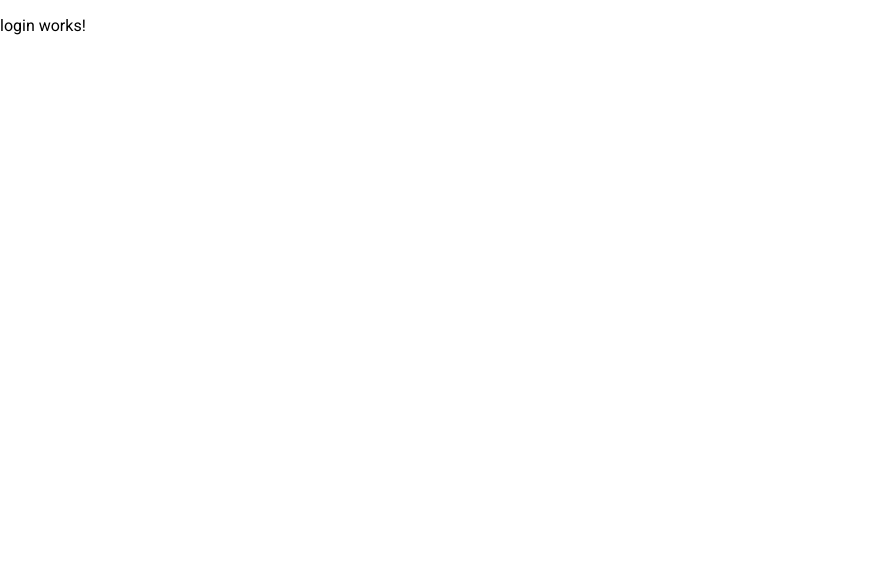
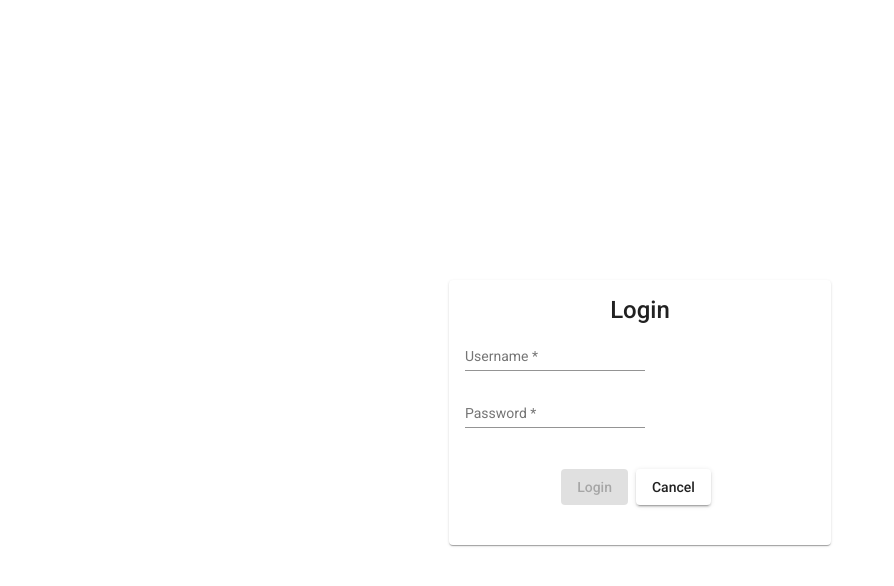
Before and after one commit to ken00535/note-manager-web, an Angular app: page /login in a window 1280 px wide. Shown: the top 586 px of the page, without its empty margins (0-894 px from the left). Built offline with nearby package versions, Linux system fonts and the light colour scheme.

Commit message:
feat(login): add login page

```diff
--- a/src/app/app.module.ts
+++ b/src/app/app.module.ts
@@ -1,5 +1,5 @@
 import { BrowserModule } from '@angular/platform-browser';
-import { FormsModule } from '@angular/forms';
+import { FormsModule, ReactiveFormsModule } from '@angular/forms';
 import { NgModule } from '@angular/core';
 import { MatCardModule } from '@angular/material/card';
 import { MatButtonModule } from '@angular/material/button';
@@ -13,6 +13,7 @@ import { HttpClientModule } from '@angular/common/http';
 import { AppComponent } from './app.component';
 import { NoteListComponent } from './entry/note-list/note-list.component';
 import { NoteComponent } from './entry/note-list/note/note.component';
+import { LoginComponent } from './entry/login/login.component';
 
 import { BrowserAnimationsModule } from '@angular/platform-browser/animations';
 
@@ -24,6 +25,7 @@ import { AppRoutesModule } from './app-routes.module';
 @NgModule({
   declarations: [
     AppComponent,
+    LoginComponent,
     NoteListComponent,
     NoteComponent,
     NavbarComponent,
@@ -40,6 +42,7 @@ import { AppRoutesModule } from './app-routes.module';
     BrowserModule,
     BrowserAnimationsModule,
     FormsModule,
+    ReactiveFormsModule,
     HttpClientModule,
     AppRoutesModule
   ],
--- a/src/app/entry/login/login.component.css
+++ b/src/app/entry/login/login.component.css
@@ -0,0 +1,31 @@
+.container {
+    height: 100%;
+    background-position: cover;
+    background-size: cover;
+    position: relative;
+    overflow: hidden;
+}
+
+.container:before {
+    content: "";
+    display: block;
+    width: 100%;
+    height: 100vh;
+}
+
+.login-card {
+    max-width: 350px;
+    position: absolute;
+    top: 35%;
+    left: 50%;
+    transform: translateX(-50%);
+}
+
+.title {
+    text-align: center;
+}
+
+.btn-center {
+    display: flex;
+    justify-content: center;
+}
--- a/src/app/entry/login/login.component.html
+++ b/src/app/entry/login/login.component.html
@@ -1 +1,26 @@
-<p>login works!</p>
+<div class="container">
+  <mat-card fxFlex class="login-card">
+    <mat-card-title class="title">Login</mat-card-title>
+    <form [formGroup]="form" (ngSubmit)="login()" novalidate>
+      <mat-card-content>
+        <mat-form-field>
+          <input matInput placeholder="Username" formControlName="username" required>
+          <div *ngIf="username.invalid && (username.dirty && username.touched)">
+            <mat-error *ngIf="username.errors.required">Username is required</mat-error>
+          </div>
+        </mat-form-field>
+
+        <mat-form-field>
+          <input matInput type="password" placeholder="Password" formControlName="password" required>
+          <div *ngIf="password.invalid && (password.dirty && password.touched)">
+            <mat-error *ngIf="password.errors.required">Password is required</mat-error>
+          </div>
+        </mat-form-field>
+      </mat-card-content>
+      <mat-card-actions class="btn-center">
+        <button mat-raised-button type="submit" [disabled]="!form.valid">Login</button>
+        <button mat-raised-button type="cancel">Cancel</button>
+      </mat-card-actions>
+    </form>
+  </mat-card>
+</div>
--- a/src/app/entry/login/login.component.ts
+++ b/src/app/entry/login/login.component.ts
@@ -1,4 +1,5 @@
 import { Component, OnInit } from '@angular/core';
+import { FormBuilder, FormGroup, Validators } from '@angular/forms';
 
 @Component({
   selector: 'app-login',
@@ -7,9 +8,21 @@ import { Component, OnInit } from '@angular/core';
 })
 export class LoginComponent implements OnInit {
 
-  constructor() { }
+  public form: FormGroup;
+  constructor(
+    private formBuilder: FormBuilder
+  ) { }
 
-  ngOnInit(): void {
+  ngOnInit() {
+    this.form = this.formBuilder.group({
+      username: ['', Validators.required],
+      password: ['', Validators.required]
+    })
+  }
+  get username() { return this.form.get('username'); }
+  get password() { return this.form.get('password'); }
+
+  login() {
   }
 
 }
```
